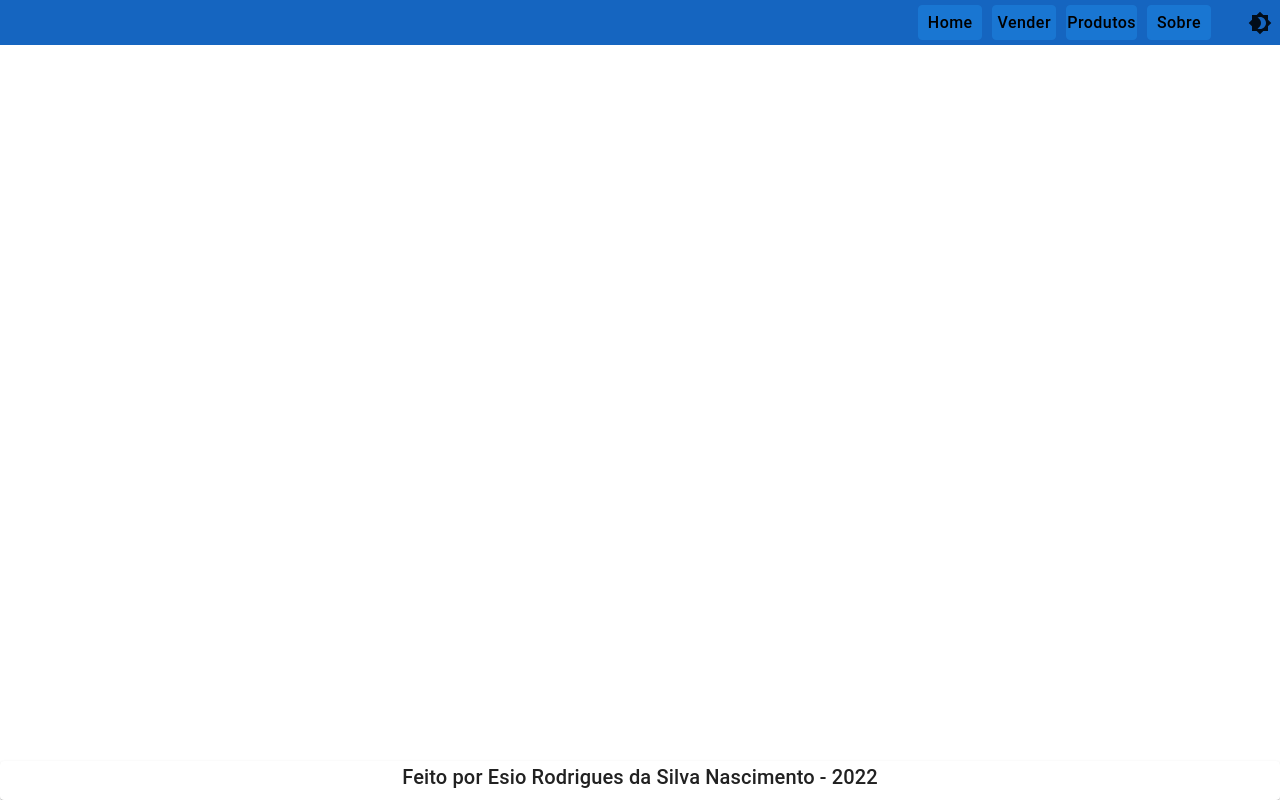
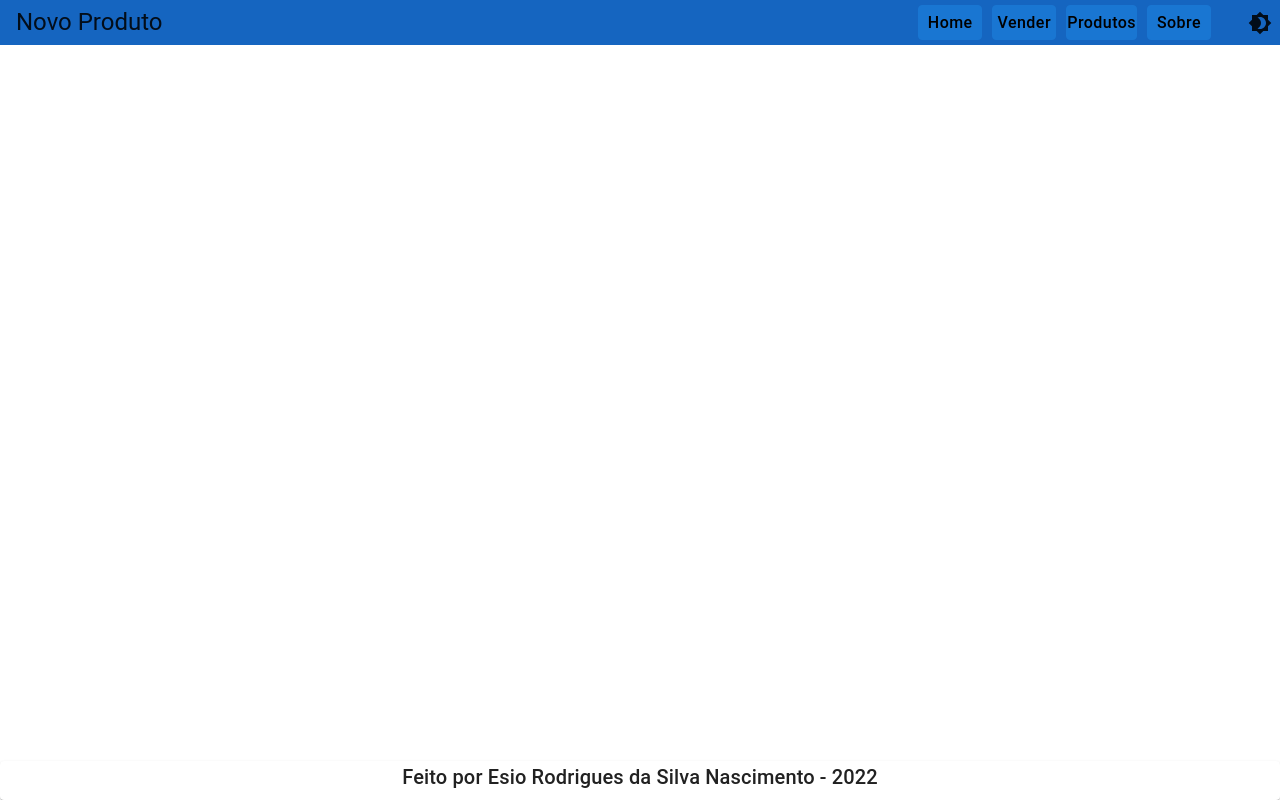
Before and after one commit to joao966/foodapp, a Next.js app in the folder frontend/: page /dashboard/produtos/novo in a window 1280 px wide. Before the commit this address had no page. Built offline with nearby package versions, Linux system fonts and the light colour scheme.

Commit message:
feat: pages produtos/novo

```diff
--- /dev/null
+++ b/frontend/src/pages/dashboard/produtos/novo.tsx
@@ -0,0 +1,17 @@
+import { Box, Container } from '@mui/material';
+import Grid2 from '@mui/material/Unstable_Grid2';
+import React from 'react';
+import DashboardLayout from 'src/layouts';
+import { SectionProdutos } from 'src/section/authenticated/dashboard/produtos/SectionProdutos';
+
+PageProdutos.getLayout = function getLayout(page: React.ReactElement) {
+  return <DashboardLayout title={'Novo Produto'}>{page}</DashboardLayout>;
+};
+
+export default function PageProdutos() {
+  return (
+    <Grid2 container disableEqualOverflow>
+      <Grid2 xs={12}>{/* <SectionProdutos /> */}</Grid2>
+    </Grid2>
+  );
+}
```
